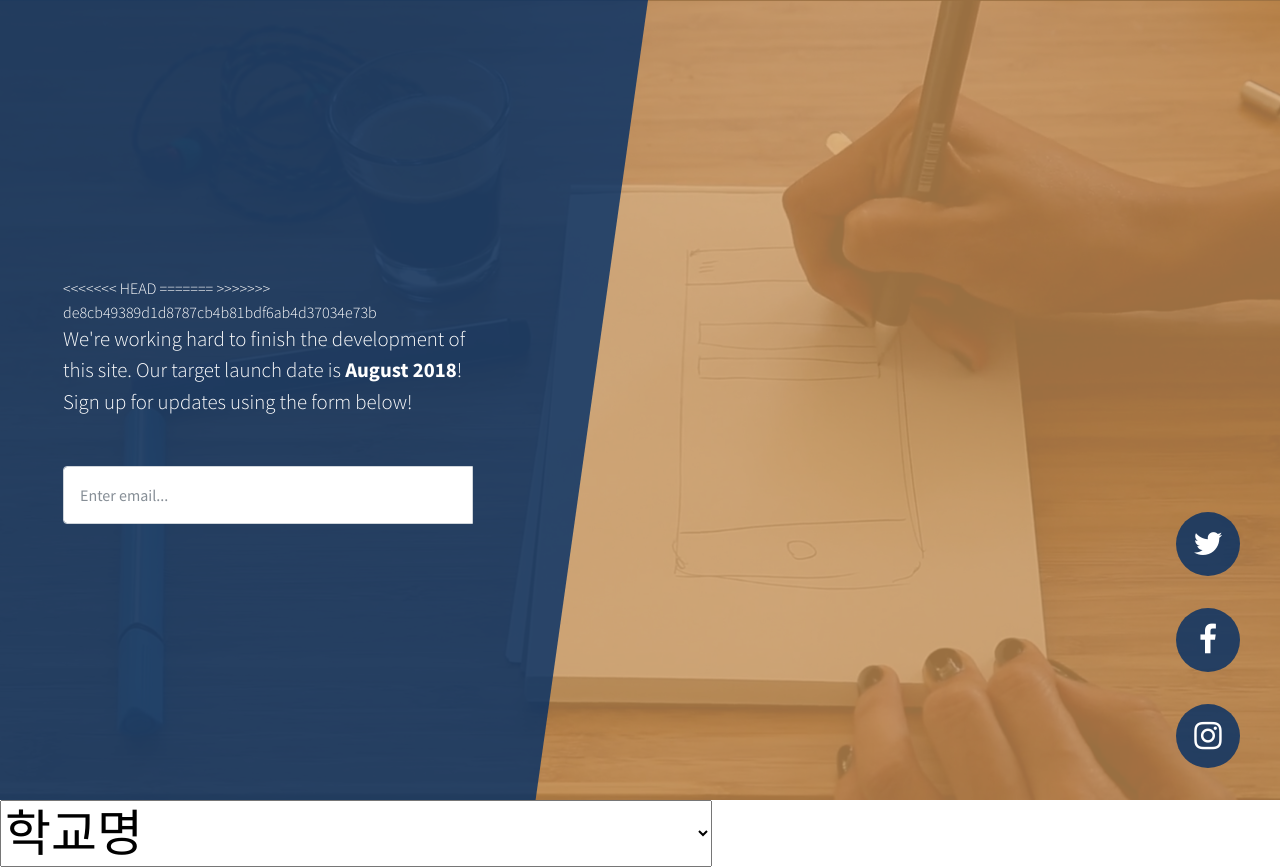
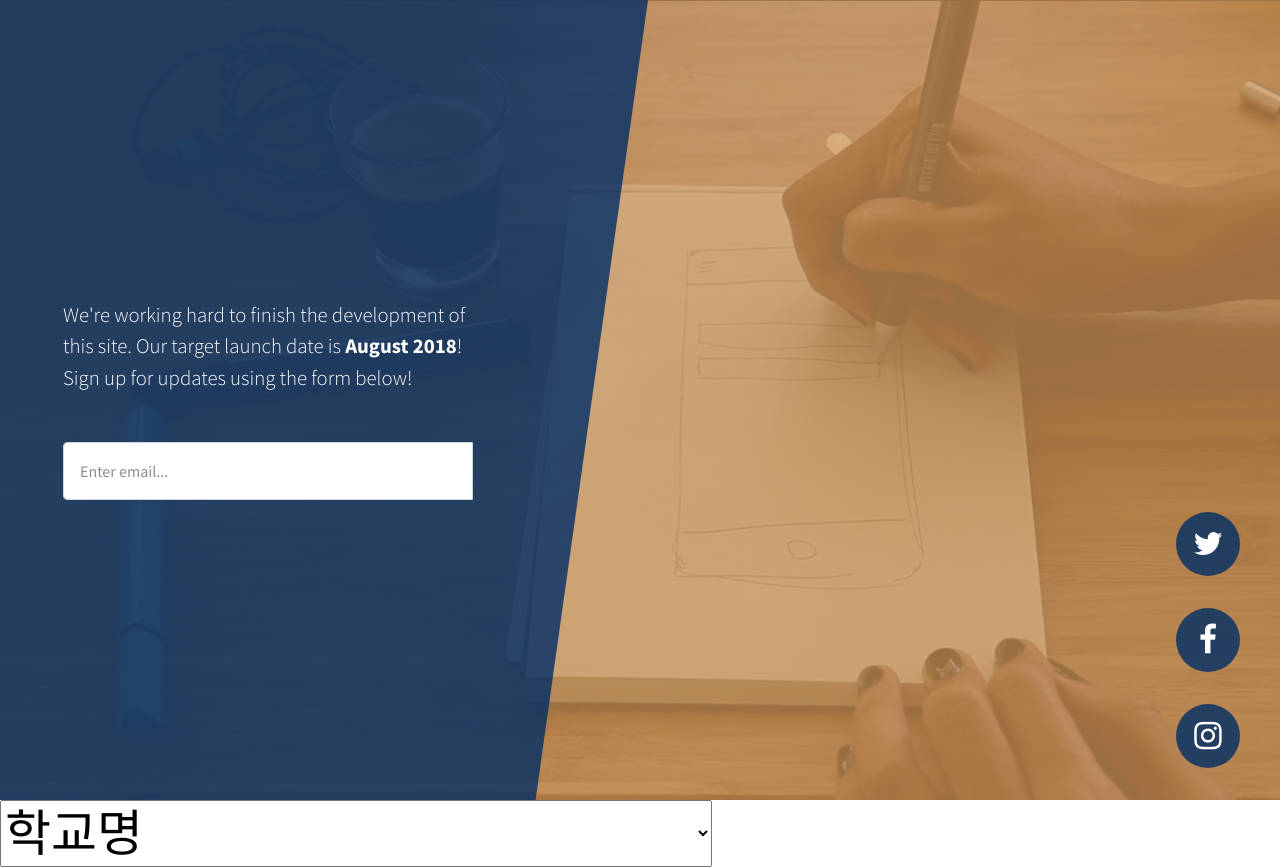
Before and after one commit to guna010/OSSP, a Django app: template hadiedu/myapp/templates/myapp/index.html in a window 1280 px wide. Run offline with Django 3.2, Linux system fonts and the light colour scheme; the template is opened without the code that fills it: values that come from a table or form of the project are taken from there, others are empty; data comes from the database, SQL or seed files in the repository; parts of the project's set-up code (start-up, migrations or seed data) failed here and were passed over; some libraries are stand-ins or nearby versions.

Commit message:
Update index.html

```diff
--- a/hadiedu/myapp/templates/myapp/index.html
+++ b/hadiedu/myapp/templates/myapp/index.html
@@ -33,8 +33,6 @@
         <div class="row h-100">
           <div class="col-12 my-auto">
             <div class="masthead-content text-white py-5 py-md-0">
-<<<<<<< HEAD
-=======
               <!--{% if schools %}
               {% for school in schools %}
               {{school.code}}
@@ -42,7 +40,6 @@
               {{school.pnum}}<br>
               {% endfor %}
               {% endif %}-->
->>>>>>> de8cb49389d1d8787cb4b81bdf6ab4d37034e73b
               <p class="mb-5">We're working hard to finish the development of this site. Our target launch date is <strong>August 2018</strong>! Sign up for updates using the form below!</p>
               <div class="input-group input-group-newsletter">
                 <input type="email" class="form-control" placeholder="Enter email..." aria-label="Search for...">
```
